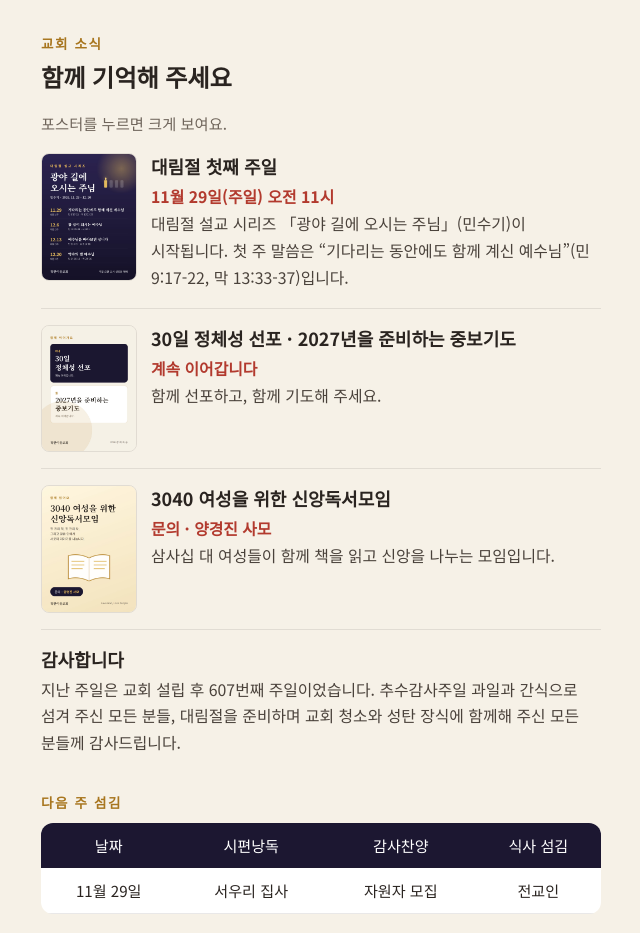
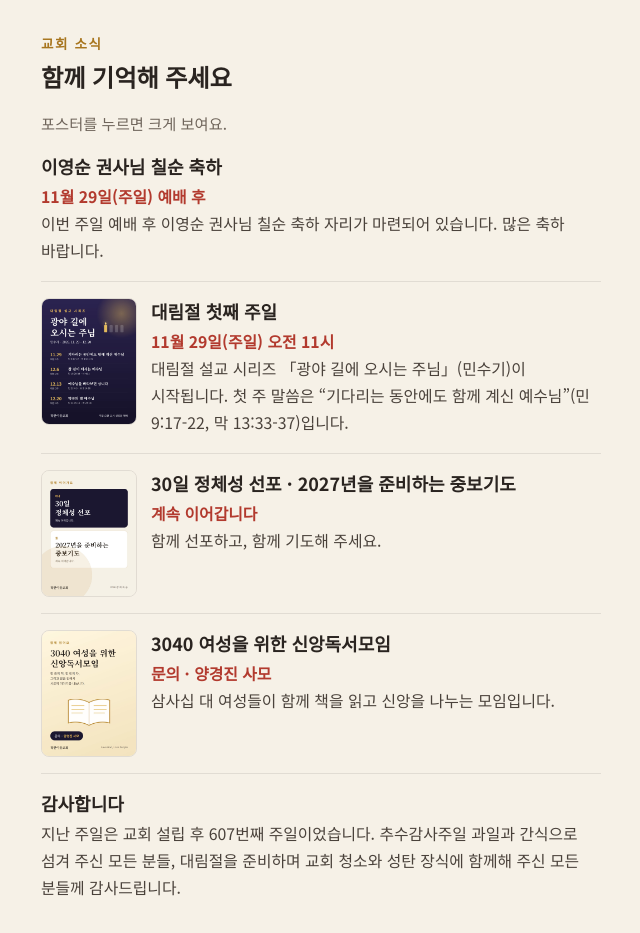
Before and after one commit to music4happy/goodneighbor-after, a plain HTML site: page 1122.html in a window 1280 px wide. Shown: the part 9600-10533 px from the top of the page, without its empty margins (319-959 px from the left). Drawn offline with Linux system fonts and the light colour scheme.

Commit message:
교회 소식: 이영순 권사님 칠순 축하 추가

```diff
--- a/1122.html
+++ b/1122.html
@@ -536,6 +536,12 @@
     <p class="sec-label">교회 소식</p>
     <h2 class="sec-title">함께 기억해 주세요</h2>
     <p class="muted">포스터를 누르면 크게 보여요.</p>
+    <div class="news-item text-only">
+      <div>
+        <h3>이영순 권사님 칠순 축하</h3>
+        <p><span class="when">11월 29일(주일) 예배 후</span><br>이번 주일 예배 후 이영순 권사님 칠순 축하 자리가 마련되어 있습니다. 많은 축하 바랍니다.</p>
+      </div>
+    </div>
     <div class="news-item">
       <img src="poster-advent.jpg" alt="대림절 설교 시리즈 광야 길에 오시는 주님 포스터" loading="lazy" data-zoom>
       <div>
```
